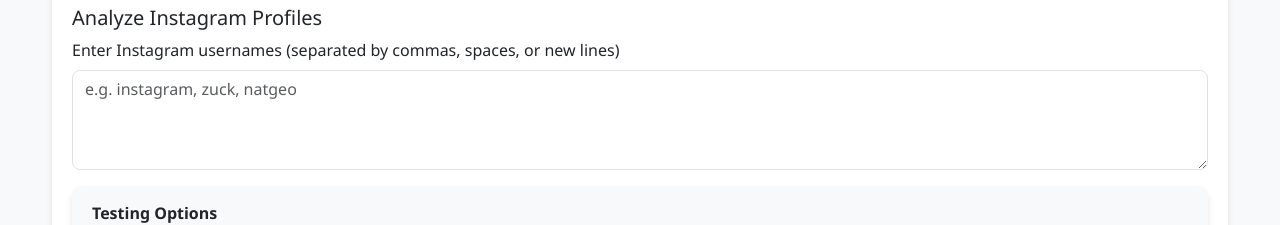
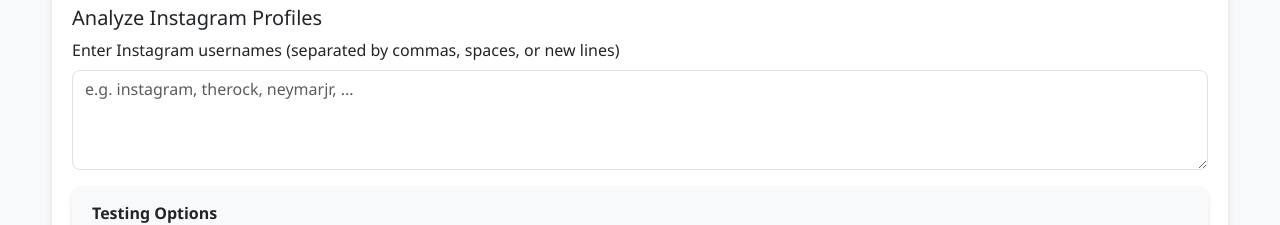
Before and after one commit to SuhasPalani/Big_Data_Instagram, a React (Create React App) app in the folder frontend/: page / in a window 1280 px wide. Shown: the part 196-421 px from the top of the page. Built offline with nearby package versions, Linux system fonts and the light colour scheme.

Commit message:
fix: update placeholder text in InfluencerForm for clarity

```diff
--- a/frontend/src/components/InfluencerForm.js
+++ b/frontend/src/components/InfluencerForm.js
@@ -51,7 +51,7 @@ const InfluencerForm = ({ onSubmit, loading }) => {
               rows="3"
               value={usernames}
               onChange={(e) => setUsernames(e.target.value)}
-              placeholder="e.g. instagram, zuck, natgeo"
+              placeholder="e.g. instagram, therock, neymarjr, ..."
               disabled={loading}
             ></textarea>
           </div>
```
